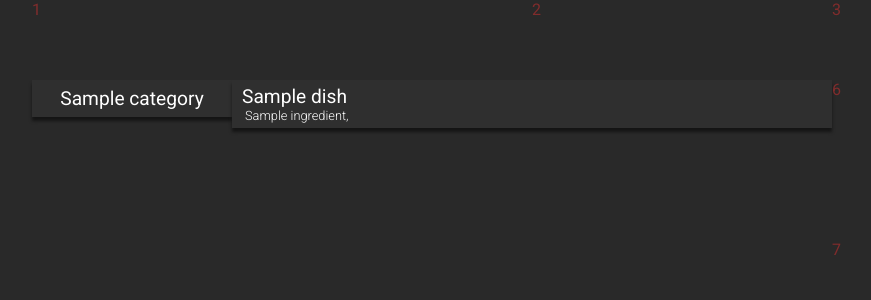
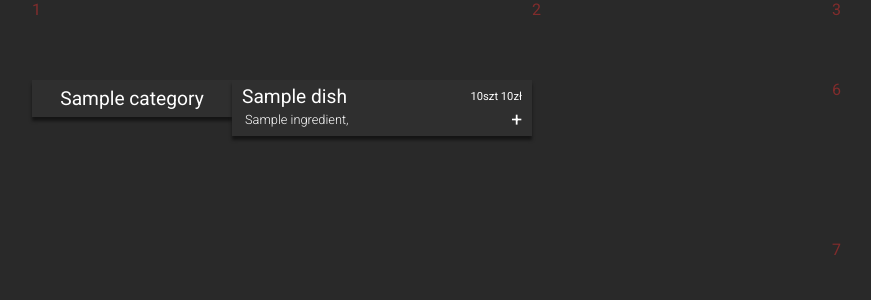
Before and after one commit to mplaszczymaka/menu-assistant, a Django app: page /menu/1/1 in a window 1280 px wide. Shown: the top 300 px of the page, without its empty margins (108-979 px from the left). Run offline with Django 3.2, Linux system fonts and the light colour scheme; tables that the repository leaves empty hold one stand-in row (values such as "Sample post").

Commit message:
good layout of dish buttons with flexbox

```diff
--- a/menu/templates/menu/menu.html
+++ b/menu/templates/menu/menu.html
@@ -26,12 +26,13 @@
                     <div class="dish-name">
                         {{ dish }}
                     </div>
-
+                    <div class="dish-amount-price">{{ dish.amount }}szt {{ dish.price }}zł</div>
                     <div class="dish-ingredient">
                         {% for ingredient in dish.ingredients.all %}
                             {{ ingredient }},
                         {% endfor %}
                     </div>
+                    <div class="dish-add">+</div>
                 </div>
 
             {% endfor %}
--- a/static/css/menu.css
+++ b/static/css/menu.css
@@ -73,16 +73,38 @@ a, a:hover, a:active, a:visited {
 #dishes {
     flex-basis: 60%;
     height: 80vh;
+    display: flex;
+    flex-direction: column;
+    flex-wrap: wrap;
 }
 
 .dish {
     box-sizing: border-box;
     padding: 5px 10px;
+    max-width: 50%;
+    display: flex;
+    flex-wrap: wrap;
+    justify-content: space-around;
+}
 
+.dish div {
+    /* border: solid 1px red; */
+    flex-grow: 1;
+    align-self: center;
 }
 
 .dish-name {
+    /* flex-grow: 2; */
+    /* flex-basis: 200px; */
+    /* flex-shrink: 2; */
     text-align: left;
+}
+
+.dish-amount-price {
+    font-size: 0.7rem;
+    text-align: right;
+    /* flex-basis: 200px; */
+
 }
 
 .dish-ingredient {
@@ -90,6 +112,11 @@ a, a:hover, a:active, a:visited {
     font-size: 0.8rem;
     font-weight: 300;
     margin-left: 3px;
+    flex-basis: 90%;
+}
+
+.dish-add {
+    text-align: right;
 }
 
 /* small container to allign two last items */
```
